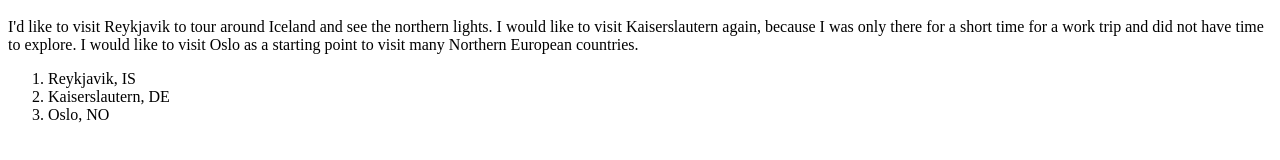
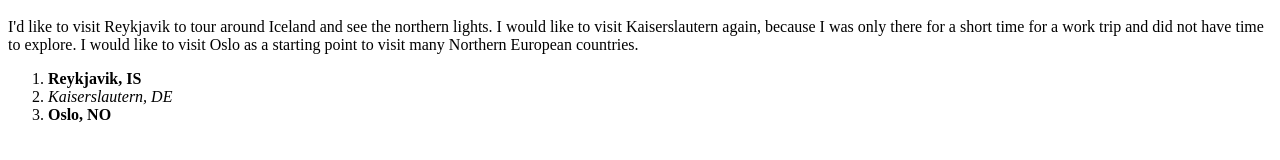
Before and after one commit to JacobTheEldest/html-exercise, a plain HTML site: page index.html in a window 1280 px wide. Shown: the part 248-408 px from the top of the page. Drawn offline with Linux system fonts and the light colour scheme.

Commit message:
Add strong and em to second list

```diff
--- a/index.html
+++ b/index.html
@@ -20,9 +20,9 @@
         I'd like to visit Reykjavik to tour around Iceland and see the northern lights. I would like to visit Kaiserslautern again, because I was only there for a short time for a work trip and did not have time to explore. I would like to visit Oslo as a starting point to visit many Northern European countries.
     </p>
     <ol>
-        <li>Reykjavik, IS</li>
-        <li>Kaiserslautern, DE</li>
-        <li>Oslo, NO</li>
+        <li><strong>Reykjavik, IS</strong></li>
+        <li><em>Kaiserslautern, DE</em></li>
+        <li><strong>Oslo, NO</strong></li>
     </ol>
 </body>
 
```
